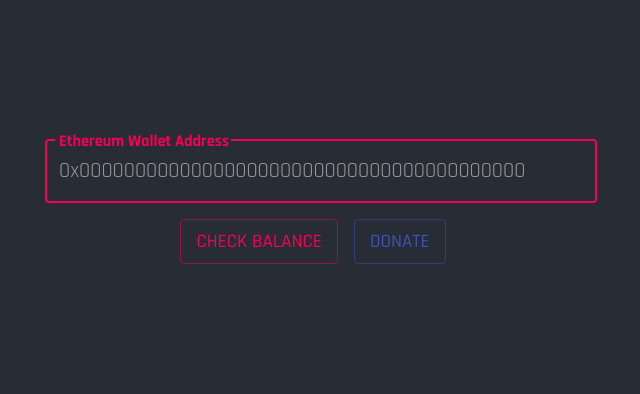
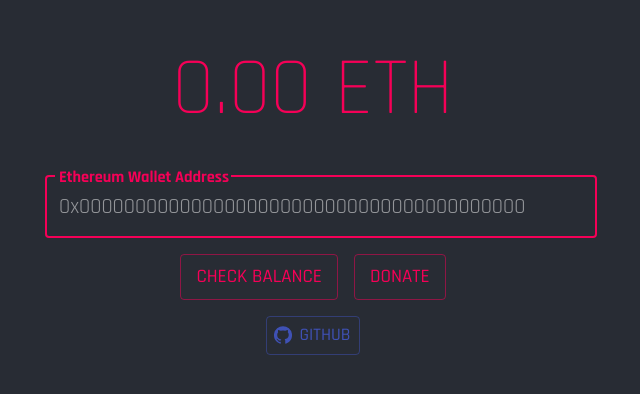
Before and after one commit to Pandaphobic/web3-check-balance, a React (Create React App) app: page / in a window 1280 px wide. Shown: the part 198-592 px from the top of the page, without its empty margins (327-967 px from the left). Built offline with nearby package versions, Linux system fonts and the light colour scheme.

Commit message:
add state + gh button

```diff
--- a/src/App.js
+++ b/src/App.js
@@ -1,9 +1,11 @@
-import { Container, TextField, Button } from "@material-ui/core"
+import { Container, TextField, Button, Typography } from "@material-ui/core"
 import { ThemeProvider, createMuiTheme } from "@material-ui/core/styles"
+import GitHubIcon from "@material-ui/icons/GitHub"
 import logo from "./mhlogo.svg"
 
 import React from "react"
 import "./App.css"
+import { useState } from "react"
 
 const theme = createMuiTheme({
   palette: {
@@ -16,19 +18,38 @@ const theme = createMuiTheme({
 })
 
 function App() {
+  const [walletAddress, setWalletAddress] = useState("0x0000000000000000000000000000000000000000")
+  const [walletBalance, setWalletBalance] = useState("0.00")
+
+  const onChangeWalletAddress = event => {
+    setWalletAddress(event.target.value)
+  }
+
+  const handleCheckBalance = () => {
+    console.log("Check Balance pushed")
+  }
+
+  const handleDonate = () => {
+    console.log("Donate pushed")
+  }
+
   return (
     <ThemeProvider theme={theme}>
       <div className="App">
         <header className="App-header">
           <Container maxWidth="sm">
+            <Typography color="secondary" variant="h2" component="h2" gutterBottom>
+              {walletBalance} ETH
+            </Typography>
             <TextField
+              onChange={onChangeWalletAddress}
               autoFocus="true"
               id="outlined-full-width"
               label="Ethereum Wallet Address"
               style={{
                 margin: 8
               }}
-              placeholder="0x0000000000000000000000000000000000000000"
+              placeholder={walletAddress}
               fullWidth
               margin="normal"
               InputLabelProps={{
@@ -53,6 +74,7 @@ function App() {
             />
 
             <Button
+              onClick={handleCheckBalance(walletAddress)}
               style={{
                 margin: 8
               }}
@@ -63,16 +85,32 @@ function App() {
               Check Balance
             </Button>
             <Button
+              onClick={handleDonate}
               style={{
                 margin: 8
               }}
               size="medium"
               variant="outlined"
-              color="primary"
+              color="secondary"
             >
               Donate
             </Button>
           </Container>
+          <Button
+            startIcon={<GitHubIcon color="primary" />}
+            onClick={e => {
+              e.preventDefault()
+              window.location.href = "http://google.com"
+            }}
+            style={{
+              margin: 8
+            }}
+            size="small"
+            variant="outlined"
+            color="primary"
+          >
+            Github
+          </Button>
         </header>
       </div>
     </ThemeProvider>
```
